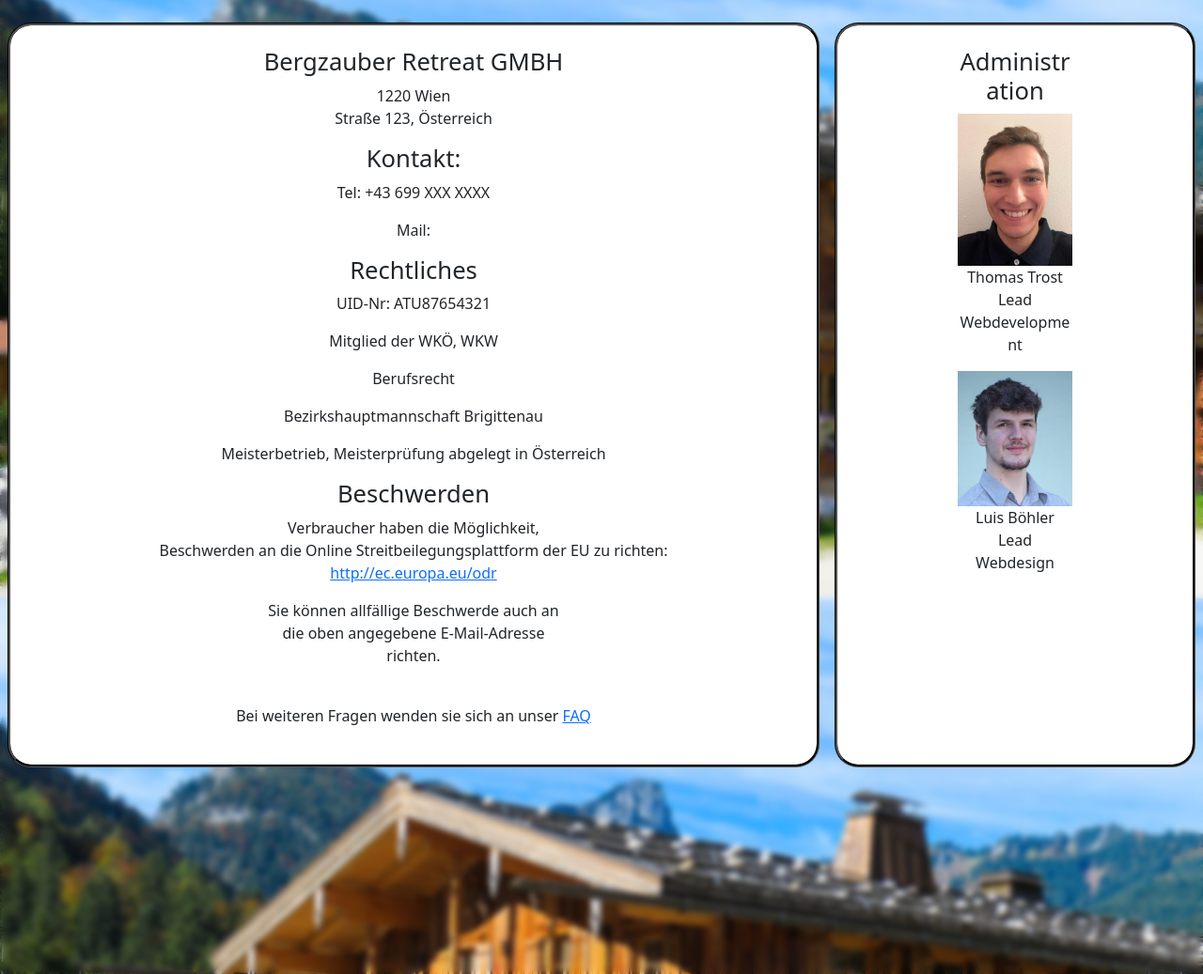
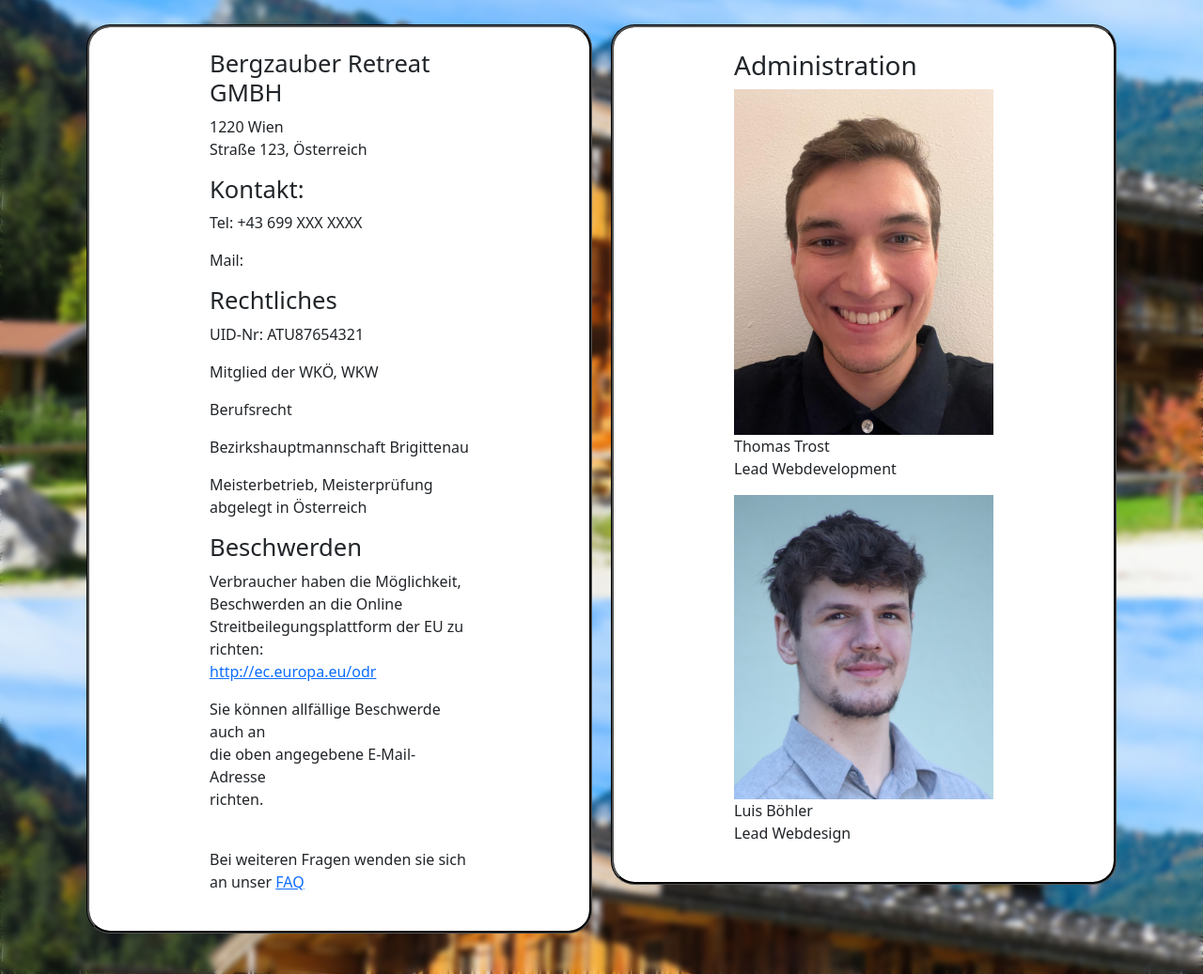
Before and after one commit to ShadyMate/Bergzauber_Retreat, a PHP site: page /webtechnologie/impressum.php in a window 1280 px wide. Shown: the part 163-1200 px from the top of the page at 94% size. Run offline with PHP 8.4, Linux system fonts and the light colour scheme.

Commit message:
impressum is responsive

```diff
--- a/WEB_Hotel_Böhler_Trost/includes/impressum.php
+++ b/WEB_Hotel_Böhler_Trost/includes/impressum.php
@@ -40,7 +40,30 @@ session_start();
 include "nav.php";
 ?>
 <div class="split">
-    <form class="text-center" id="main-body">
+
+
+
+<style>
+.box {
+    flex: 1;
+    padding: 10px;
+}
+.container {
+    display: flex;
+    flex-direction: column;
+    align-items: flex-start;
+
+}
+
+@media (min-width: 600px) {
+    .container {
+        flex-direction: row;
+    }
+}
+</style>
+<div class="container">
+    <div class="box">
+    <form>
     <h3 class="secondary-title">Bergzauber Retreat GMBH</h3>
     <section>
         <p>1220 Wien <br>
@@ -72,17 +95,16 @@ include "nav.php";
     <section>
         <p>Bei weiteren Fragen wenden sie sich an unser <a href="faq.php">FAQ</a></p>
     </section>
-
+    </div>
+    <div class="box">
     </form>
-    <form class="text-center" id="sidebar">
-        <aside>
-            <h3 class="secondary-title">Administration</h3>
+    <form>
+            <h3>Administration</h3>
             <img class="picture" src="../res/img/Thomas.jpg" alt="Thomas Trost" height=auto width=auto>
             <p>Thomas Trost<br>Lead Webdevelopment</p>
             <img class="picture" src="../res/img/Luis.jpeg" alt="Luis Böhler" height=auto width=auto>
             <p>Luis Böhler <br>Lead Webdesign</p>
-        </aside>
-    </form>
+        </form>
 </div>
 <script src="https://cdn.jsdelivr.net/npm/bootstrap@5.3.2/dist/js/bootstrap.bundle.min.js" integrity="sha384-C6RzsynM9kWDrMNeT87bh95OGNyZPhcTNXj1NW7RuBCsyN/o0jlpcV8Qyq46cDfL" crossorigin="anonymous"></script>
 </body>
```
